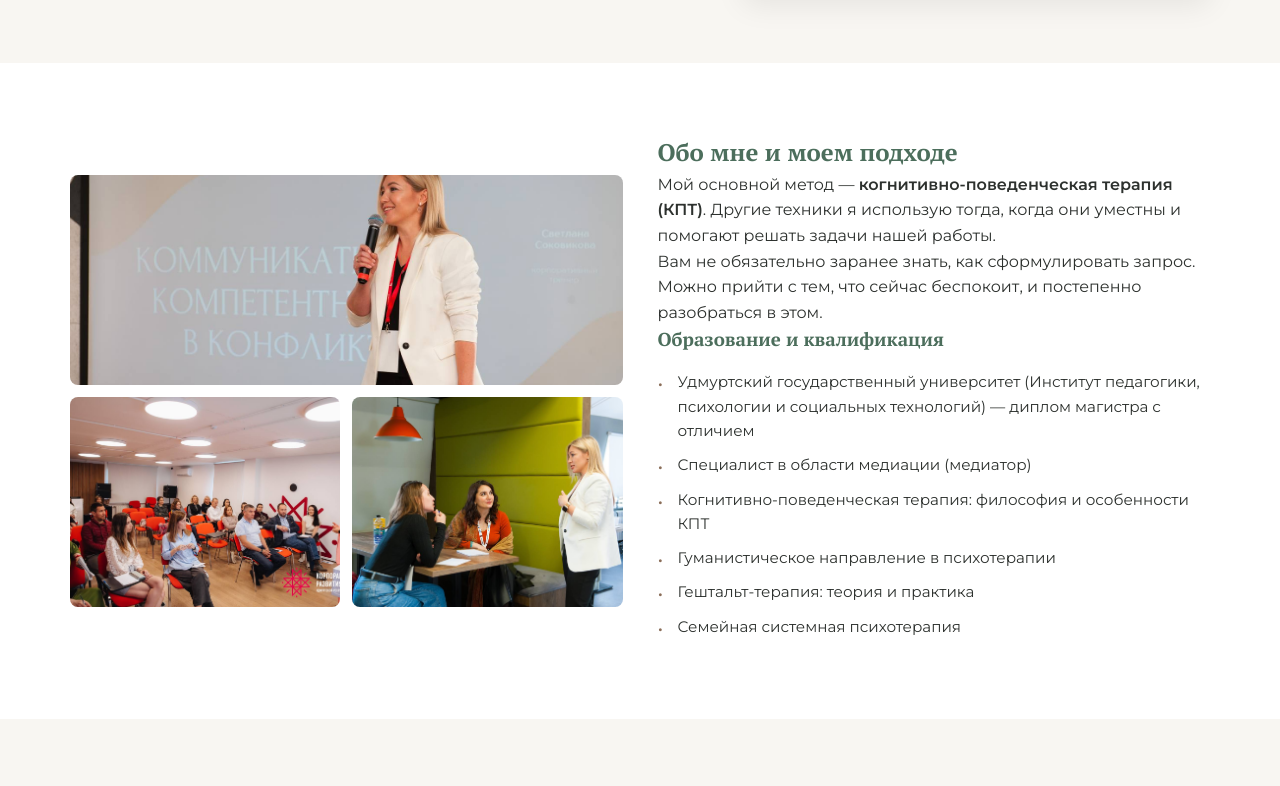
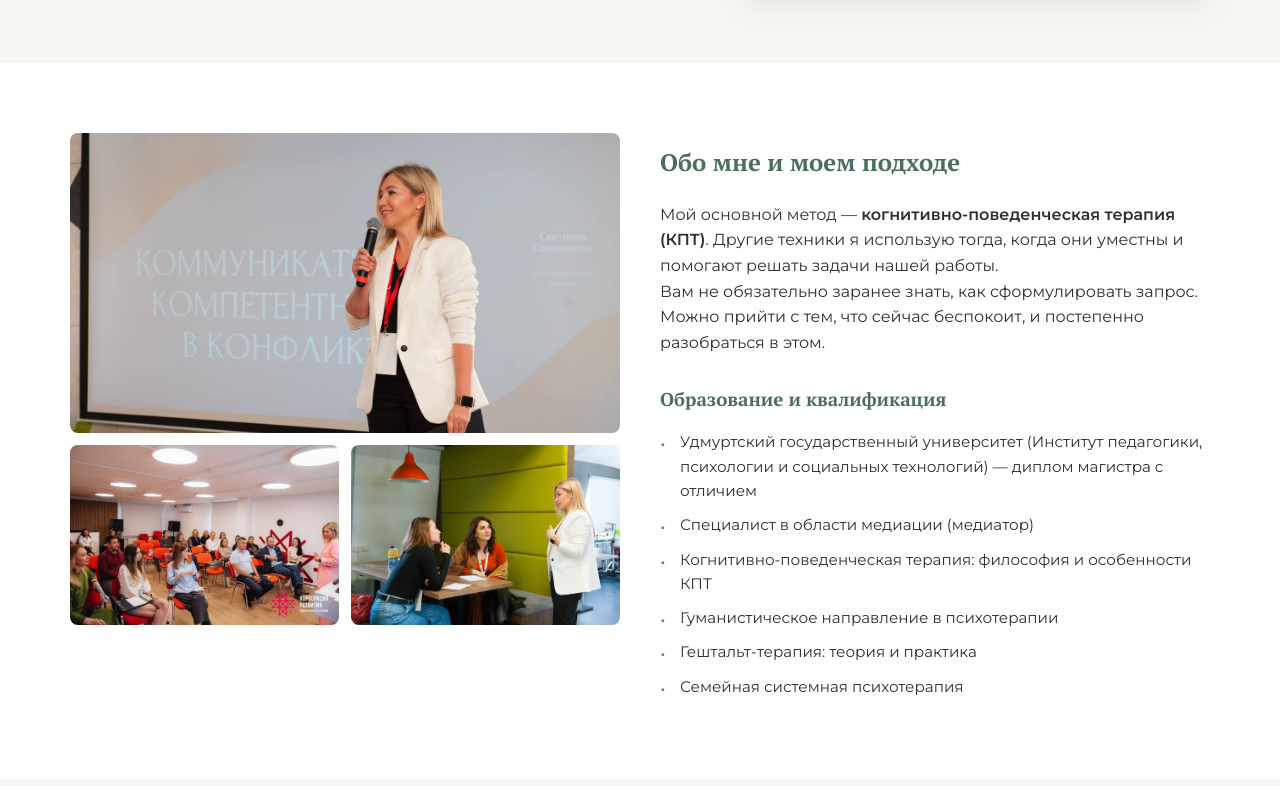
Before and after one commit to makarchik010/vibebot, a website: page index.html in a window 1280 px wide. Shown: the part 800-1586 px from the top of the page. Drawn offline with nearby package versions, Linux system fonts and the light colour scheme.

Commit message:
Update style.css

```diff
--- a/style.css
+++ b/style.css
@@ -254,7 +254,7 @@ img {
 .grid-2 {
     display: grid;
     grid-template-columns: 1fr 1fr;
-    gap: 35px;
+    gap: 40px; /* Увеличено расстояние между колонками */
 }
 
 .grid-3 {
@@ -264,7 +264,7 @@ img {
 }
 
 .align-center {
-    align-items: center;
+    align-items: flex-start; /* Выравнивание по верхнему краю */
 }
 
 /* Обо мне */
@@ -276,13 +276,26 @@ img {
 
 .about-gallery .gallery-item:first-child {
     grid-column: span 2;
+    height: 300px; /* Увеличена высота главной фотографии */
 }
 
 .gallery-item {
     width: 100%;
-    height: 210px;
+    height: 180px; /* Высота маленьких фото */
     object-fit: cover;
     border-radius: 8px;
+}
+
+.about-text {
+    padding-top: 10px; /* Добавлен отступ сверху, чтобы текст не прилипал */
+}
+
+.about-text h2 {
+    margin-bottom: 20px;
+}
+
+.about-text h3 {
+    margin-top: 30px; /* Отступ перед заголовком образования */
 }
 
 .education-list {
```
